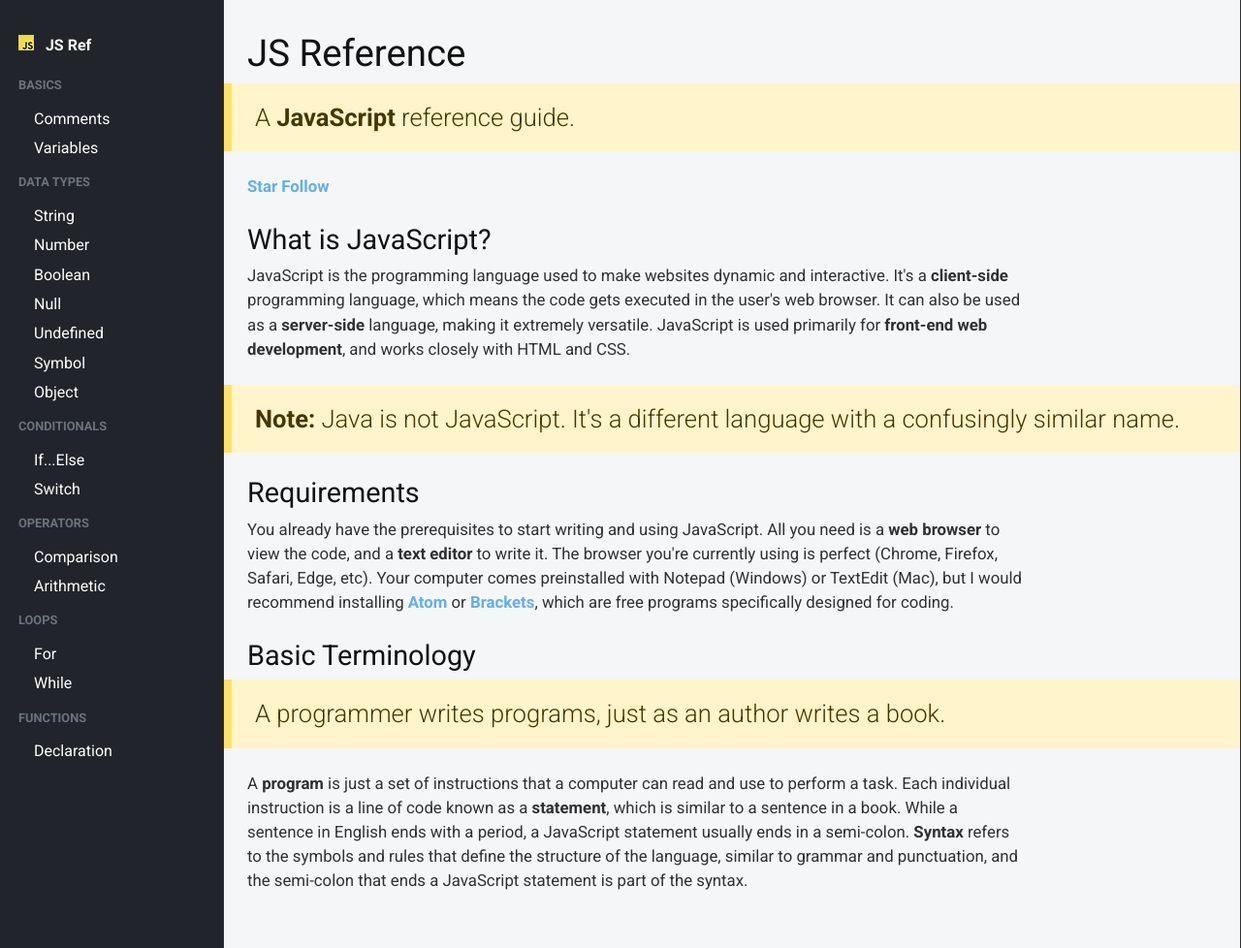
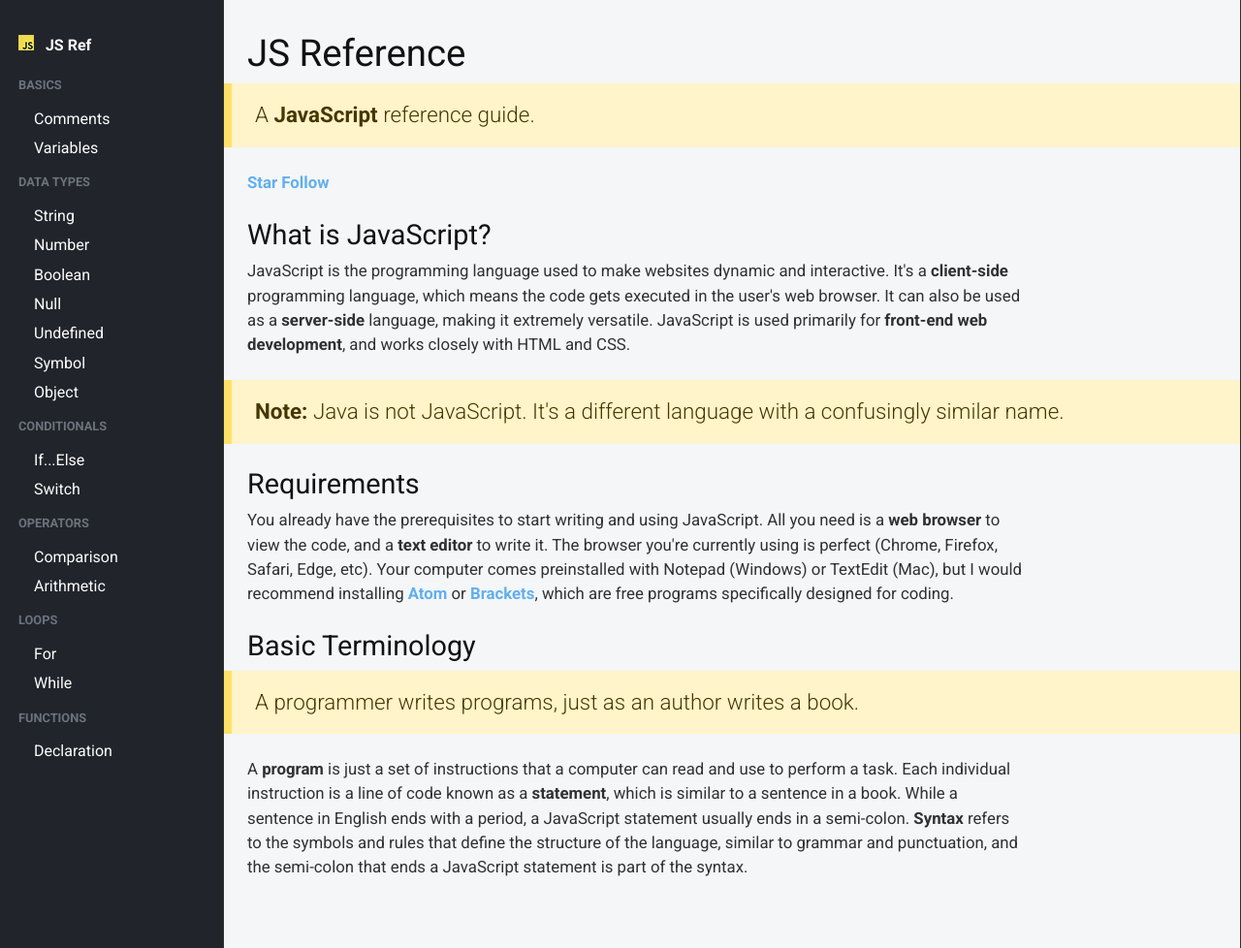
Before and after one commit to KJLarson/snippets, a Jekyll site: the page built from index.html, in a window 1280 px wide and 978 px high. Shown: the whole window at 97% size. Built offline with Jekyll 4.4.1, drawn with Linux system fonts in a browser that asks for light colours; nearby versions of some CDN libraries.

Commit message:
Blockquote

```diff
--- a/_sass/components/_scaffolding.scss
+++ b/_sass/components/_scaffolding.scss
@@ -52,7 +52,7 @@ mark {
 // Blockquote
 blockquote {
 	margin: 0;
-	font-size: 1.6rem;
+	font-size: 1.4rem;
 	font-weight: 300;
 	color: #463700;
 	background: #FFF4CA;
```
